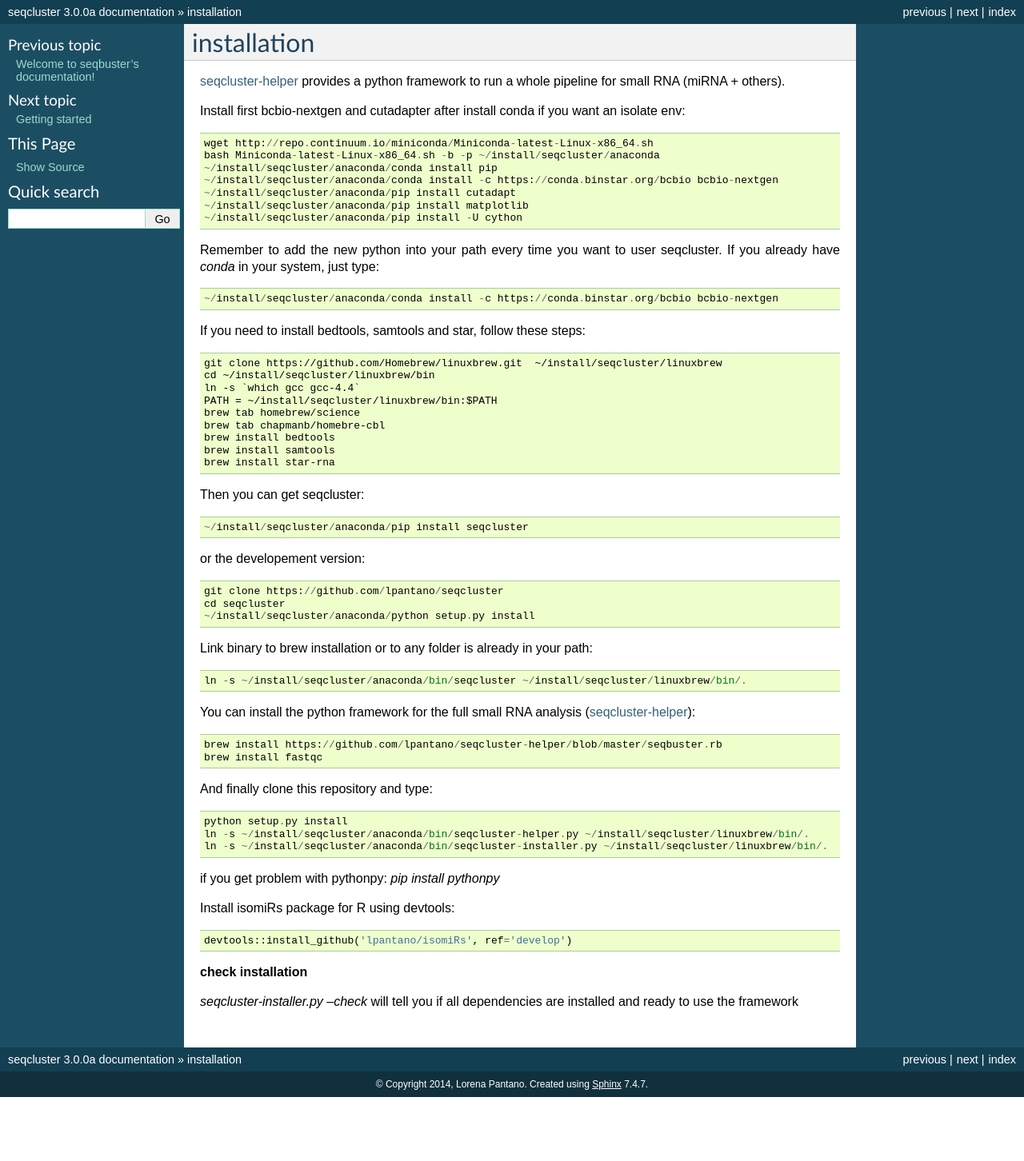
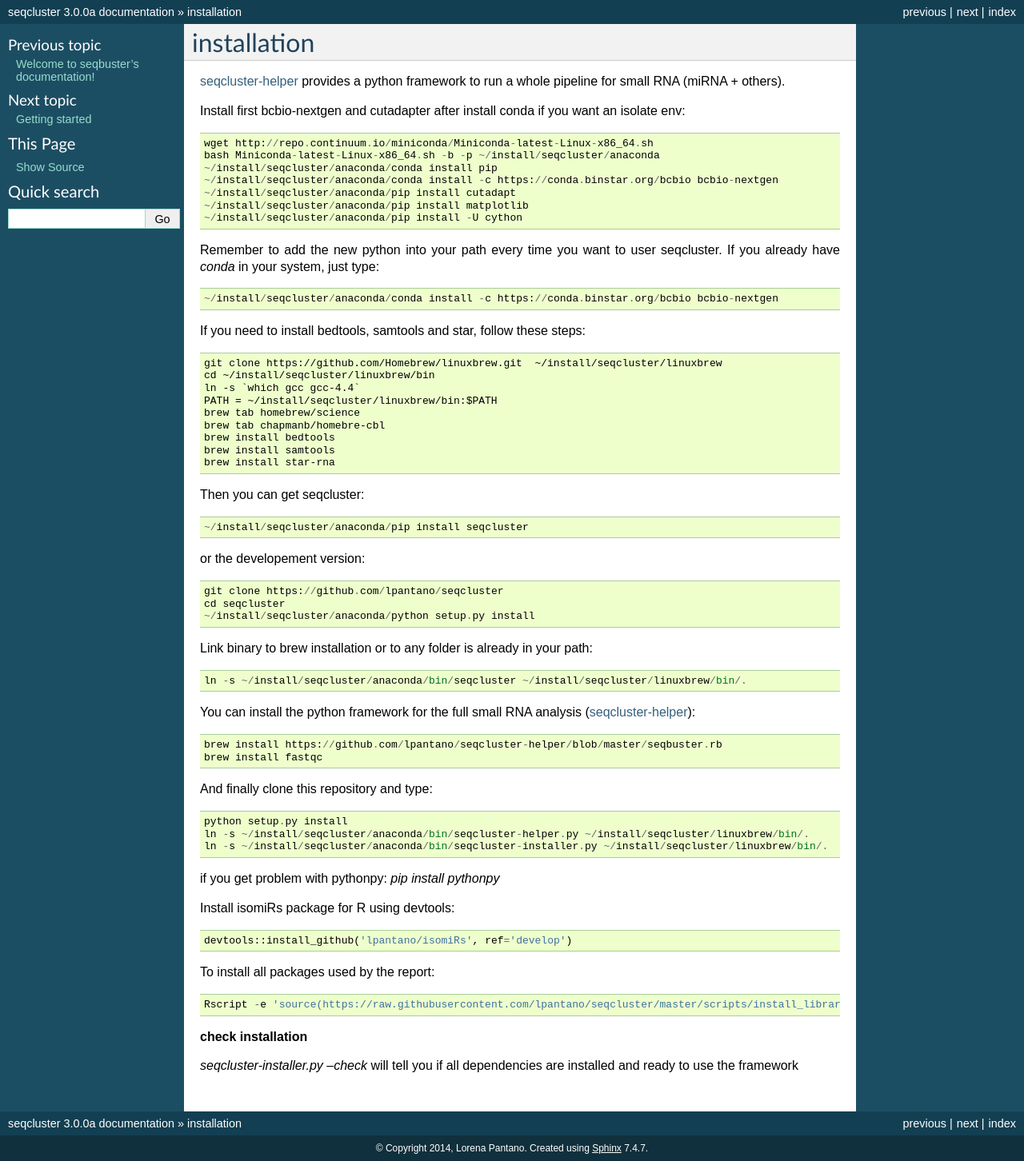
Before and after one commit to lpantano/seqcluster, a Sphinx documentation site: the page built from doc/source/installation.rst, in a window 1280 px wide. Shown: the whole page at 80% size. Built offline with Sphinx 7.4.7, drawn with Linux system fonts in a browser that asks for light colours; before the commit the page ends 1372 px from its top, so only the background shows below that.

Commit message:
update R packs installation docs

```diff
--- a/doc/source/installation.rst
+++ b/doc/source/installation.rst
@@ -68,6 +68,10 @@ Install isomiRs package for R using devtools::
 
     devtools::install_github('lpantano/isomiRs', ref='develop')
 
+To install all packages used by the report::
+
+    Rscript -e 'source(https://raw.githubusercontent.com/lpantano/seqcluster/master/scripts/install_libraries.R)'
+
 
 .. _seqcluster-helper: https://github.com/lpantano/seqcluster-helper/blob/master/README.md
 
```
